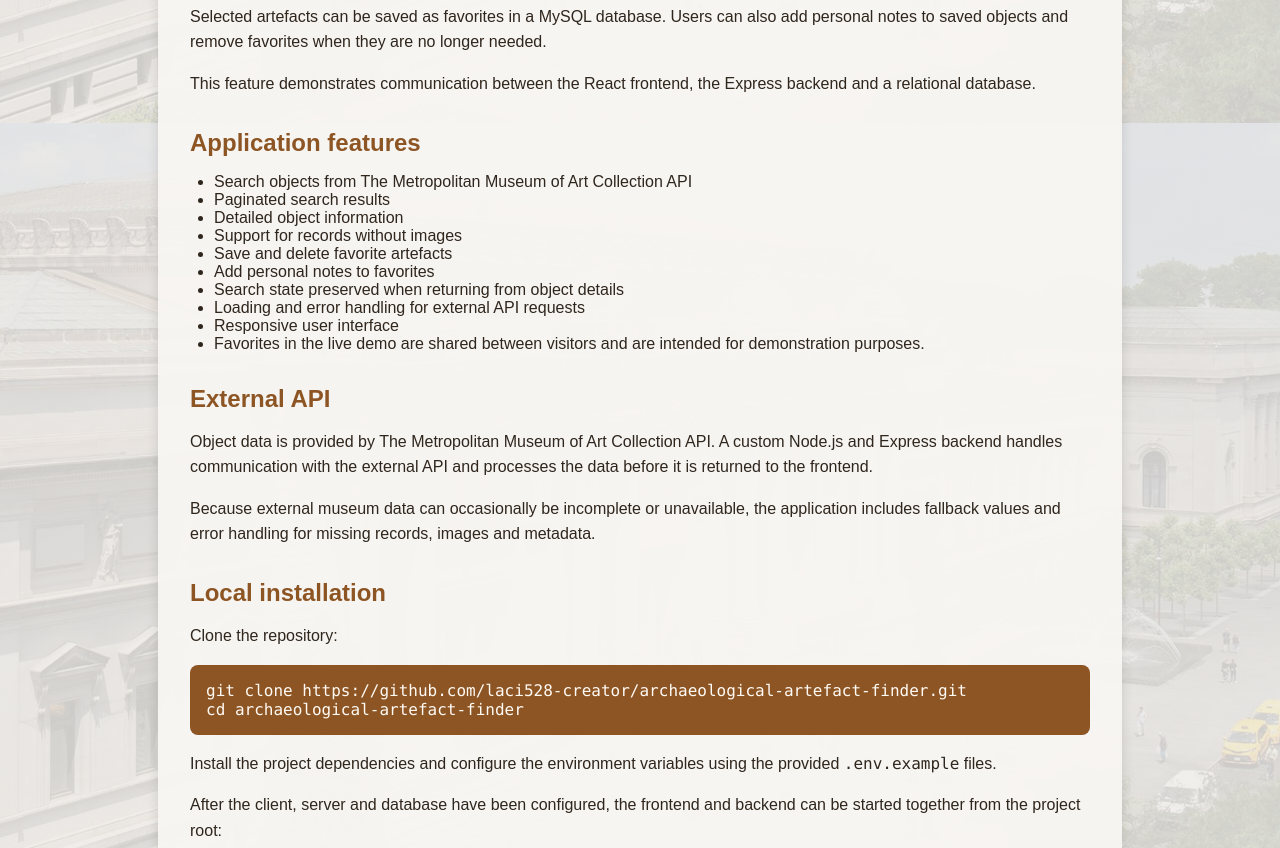
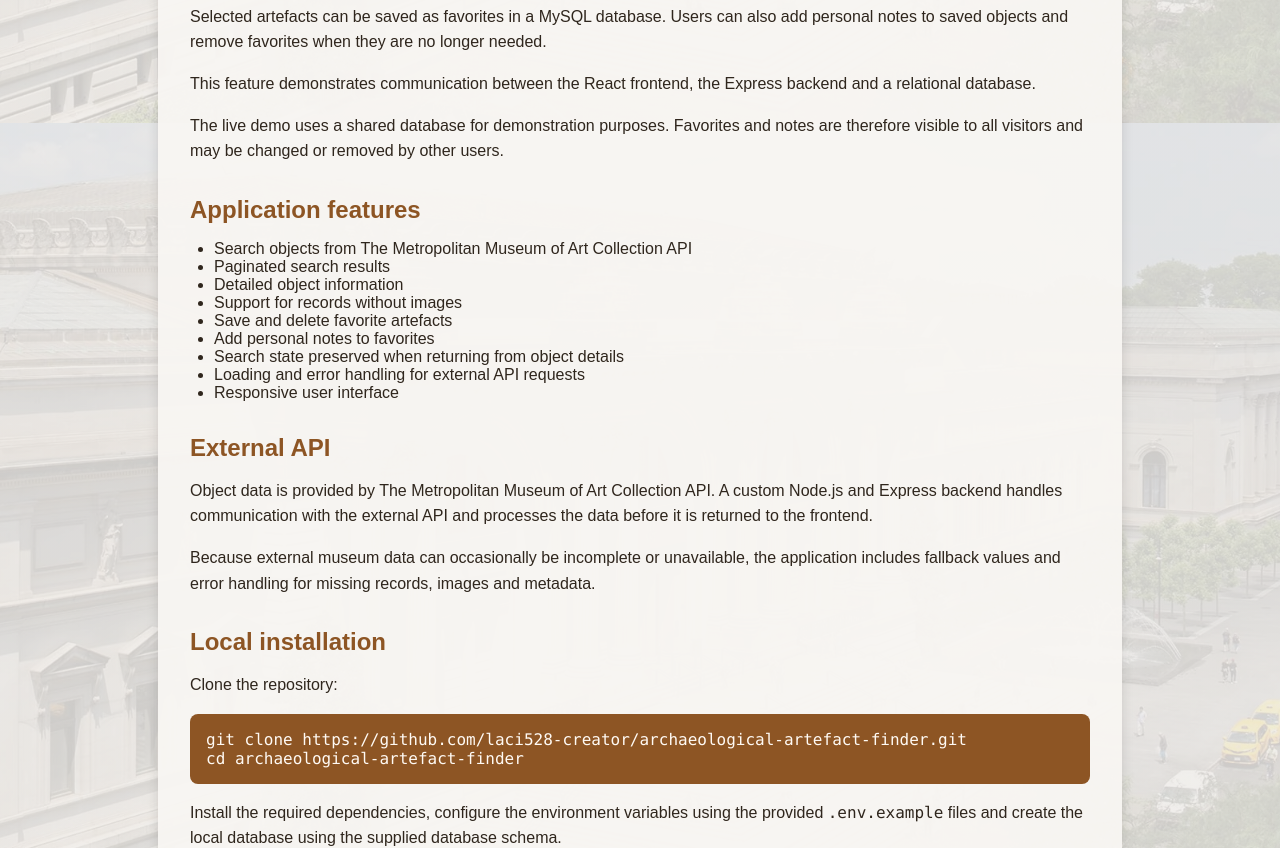
Before and after one commit to laci528-creator/archaeological-artefact-finder, a React (Vite) app in the folder client/: page /about in a window 1280 px wide. Shown: the part 677-1525 px from the top of the page. Built offline with nearby package versions, Linux system fonts and the light colour scheme; no server answers.

Commit message:
docs: update project about page

```diff
--- a/client/src/pages/About.jsx
+++ b/client/src/pages/About.jsx
@@ -51,6 +51,12 @@ function About() {
           This feature demonstrates communication between the React frontend,
           the Express backend and a relational database.
         </p>
+
+          <p>
+            The live demo uses a shared database for demonstration purposes.
+            Favorites and notes are therefore visible to all visitors and may be
+            changed or removed by other users.
+          </p>
       </section>
 
       <section className="about-section">
@@ -66,7 +72,6 @@ function About() {
           <li>Search state preserved when returning from object details</li>
           <li>Loading and error handling for external API requests</li>
           <li>Responsive user interface</li>
-          <li>Favorites in the live demo are shared between visitors and are intended for demonstration purposes.</li>
         </ul>
       </section>
 
@@ -100,8 +105,9 @@ cd archaeological-artefact-finder`}
         </pre>
 
         <p>
-          Install the project dependencies and configure the environment
-          variables using the provided <code>.env.example</code> files.
+          Install the required dependencies, configure the environment variables
+          using the provided <code>.env.example</code> files and create the local
+          database using the supplied database schema.
         </p>
 
         <p>
@@ -134,7 +140,6 @@ cd archaeological-artefact-finder`}
           <li>JavaScript</li>
           <li>HTML5</li>
           <li>CSS3</li>
-          <li>Concurrently</li>
         </ul>
       </section>
     </main>
```
